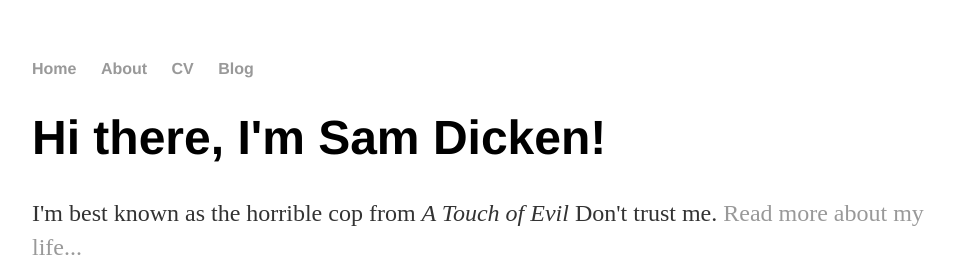
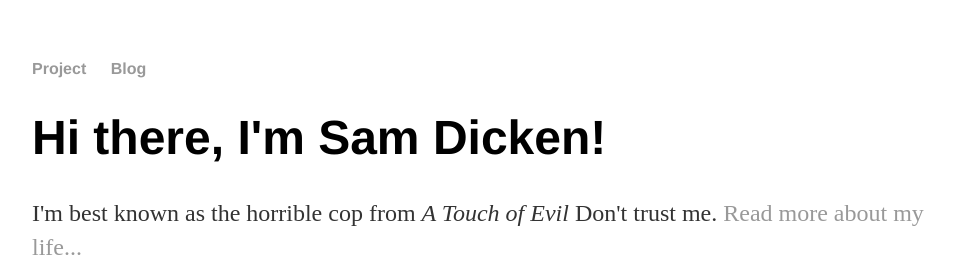
Before and after one commit to ProfessorDudley/FinalYearProject, a Jekyll site: the page built from index.html, in a window 1280 px wide. Shown: the top 257 px of the page, without its empty margins (160-1115 px from the left). Built offline with Jekyll 4.4.1, drawn with Linux system fonts in a browser that asks for light colours.

Commit message:
Update default.html

```diff
--- a/_layouts/default.html
+++ b/_layouts/default.html
@@ -8,10 +8,8 @@
 		<body>
 			<nav>
 	    		<ul>
-	        		<li><a href="../">Home</a></li>
-		        	<li><a href="../about">About</a></li>
-	        		<li><a href="../cv">CV</a></li>
-	        		<li><a href="../blog">Blog</a></li>
+	        		<li><a href="/">Project</a></li>
+	        		<li><a href="/blog">Blog</a></li>
 	    		</ul>
 			</nav>
 			<div class="container">
```
